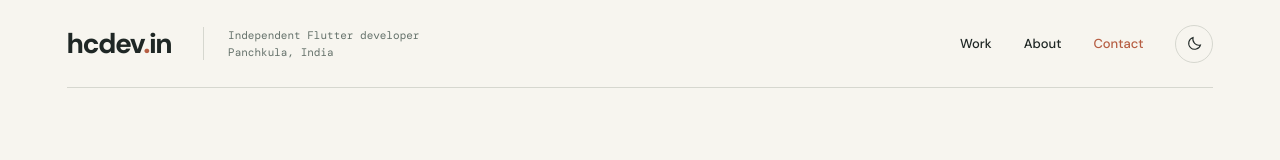
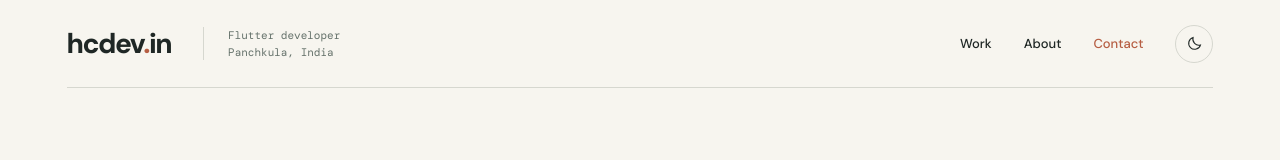
Before and after one commit to himanshuu-dev/hcdev, a Next.js app: page / in a window 1280 px wide. Shown: the top 160 px of the page. Built offline with nearby package versions, Linux system fonts and the light colour scheme.

Commit message:
copy: remove Independent from navbar subtitle

```diff
--- a/app/page.tsx
+++ b/app/page.tsx
@@ -26,7 +26,7 @@ export default function Home() {
     <StructuredData/>
     <a className="skip-link" href="#main">Skip to content</a>
     <div className="portfolio" id="home">
-      <header className="navbar"><a className="brand" href="#home" aria-label="hcdev.in — Himanshu Choudhary home">hcdev<span>.</span>in</a><span className="nav-caption">Independent Flutter developer<br/>Panchkula, India</span><nav aria-label="Main navigation"><a href="#work">Work</a><a href="#about">About</a><a href="#contact">Contact</a></nav><ThemeToggle/></header>
+      <header className="navbar"><a className="brand" href="#home" aria-label="hcdev.in — Himanshu Choudhary home">hcdev<span>.</span>in</a><span className="nav-caption">Flutter developer<br/>Panchkula, India</span><nav aria-label="Main navigation"><a href="#work">Work</a><a href="#about">About</a><a href="#contact">Contact</a></nav><ThemeToggle/></header>
       <main id="main">
         <section className="hero" aria-labelledby="intro-title">
           <div className="hero-copy"><p className="eyebrow">Himanshu Choudhary / Flutter developer</p><h1 id="intro-title">I build software<br/><em>for real life.</em></h1><p className="hero-description">I’m Himanshu, an independent Flutter app developer based in Panchkula, India. I help businesses build, redesign, and maintain Android and iOS apps, from polished interfaces to complex integrations and production releases.</p><div className="hero-actions"><a className="button" href="/himanshu.pdf" download="Himanshu-Choudhary-CV.pdf">Download CV</a><a className="button-secondary" href="#contact">Get in touch</a></div></div>
```
